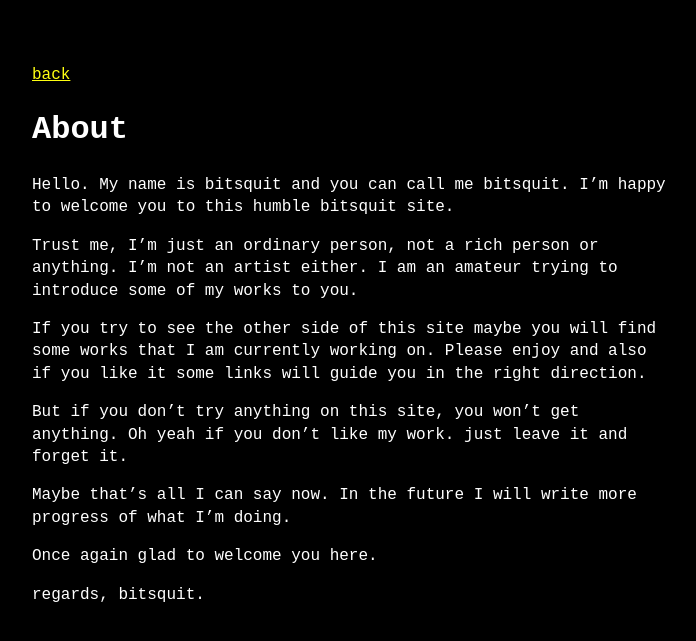
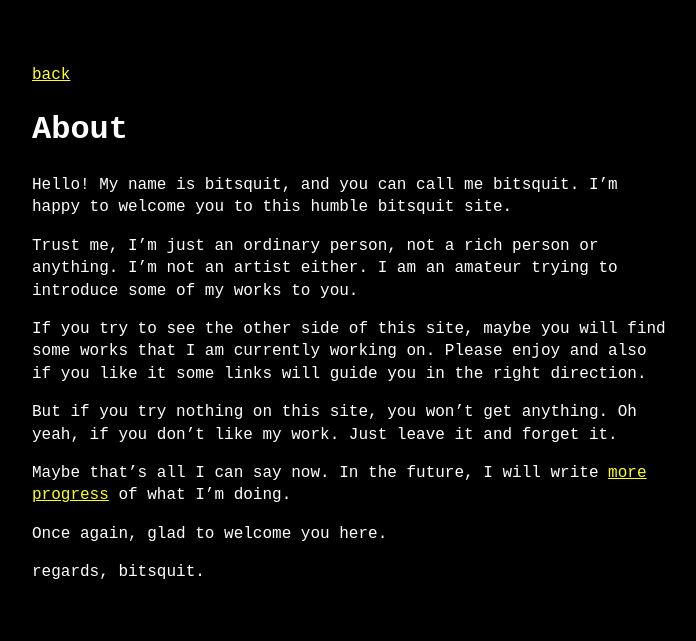
Before and after one commit to bitsquitez/bitsquitez.github.io, a Jekyll site: the page built from about.md, in a window 1280 px wide. Shown: the top 641 px of the page, without its empty margins (288-984 px from the left). Built offline with Jekyll 4.4.1, drawn with Linux system fonts in a browser that asks for light colours.

Commit message:
Update about.md

```diff
--- a/about.md
+++ b/about.md
@@ -3,18 +3,18 @@ layout: page
 title: About
 ---
 
-Hello.
-My name is bitsquit and you can call me bitsquit. I'm happy to welcome you to this humble bitsquit site.
+Hello!
+My name is bitsquit, and you can call me bitsquit. I’m happy to welcome you to this humble bitsquit site.
 
-Trust me, I'm just an ordinary person, not a rich person or anything. I'm not an artist either. I am an amateur trying to introduce some of my works to you.
+Trust me, I’m just an ordinary person, not a rich person or anything. I’m not an artist either. I am an amateur trying to introduce some of my works to you.
 
-If you try to see the other side of this site maybe you will find some works that I am currently working on. Please enjoy and also if you like it some links will guide you in the right direction.
+If you try to see the other side of this site, maybe you will find some works that I am currently working on. Please enjoy and also if you like it some links will guide you in the right direction.
 
-But if you don't try anything on this site, you won't get anything. Oh yeah if you don't like my work. just leave it and forget it.
+But if you try nothing on this site, you won’t get anything. Oh yeah, if you don’t like my work. Just leave it and forget it.
 
-Maybe that's all I can say now. In the future I will write more progress of what I'm doing.
+Maybe that’s all I can say now. In the future, I will write [more progress](https://purring-bonsai-622.notion.site/fe095afcbdde47f6870da2c9a551cb98?v=916bdc10e21c444e96c57a6c550121bd) of what I’m doing.
 
-Once again glad to welcome you here.
+Once again, glad to welcome you here.
 
 regards,
 bitsquit.
```
